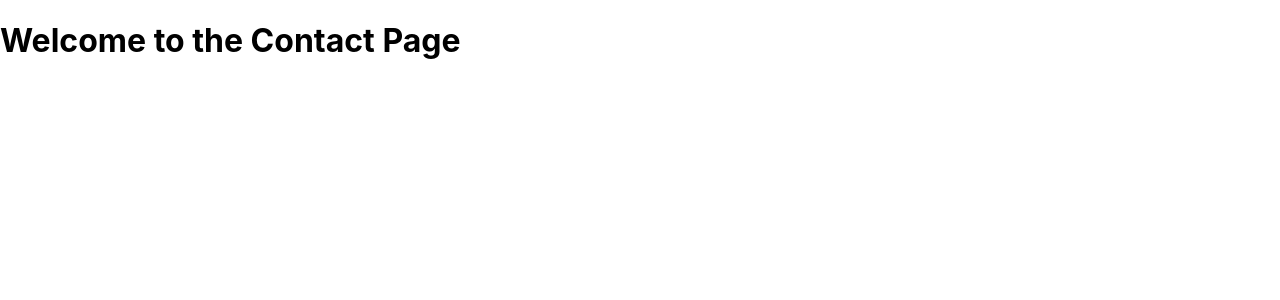
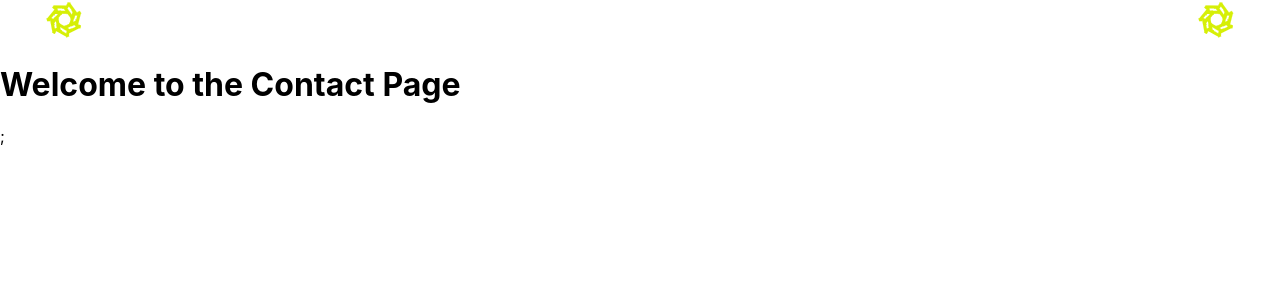
Before and after one commit to lucianboatright/DruidsStudios, a React (Create React App) app: page /contact in a window 1280 px wide. Shown: the top 300 px of the page. Built offline with nearby package versions, Linux system fonts and the light colour scheme.

Commit message:
uploading to deploy on netlify

```diff
--- a/src/pages/About/About.styles.tsx
+++ b/src/pages/About/About.styles.tsx
@@ -1 +1,13 @@
 import styled from 'styled-components'
+
+
+export const StyledIcons = styled.nav({
+  display: 'flex',
+  justifyContent: 'space-between',
+  alignItems: 'center',
+  width: '100%',
+
+  img: {
+    height: '40px',
+  },
+});
--- a/src/pages/About/About.tsx
+++ b/src/pages/About/About.tsx
@@ -1,4 +1,16 @@
+import { Link } from 'react-router-dom';
+import NavIcon from '../../assets/logos/ElementThree_Lime.svg'
+import { StyledIcons } from './About.styles';
 
 export default function Contact() {
-  return <h1>Welcome to the Contact Page</h1>;
+  return (
+    <>
+           <StyledIcons>
+                <Link to="/" style={{ margin: '0 1rem' }}><img src={NavIcon} alt='Lgog' /></Link>
+            <Link to="/" style={{ margin: '0 1rem' }}><img src={NavIcon} alt='Lgog' /></Link>
+        </StyledIcons>
+    <h1>Welcome to the Contact Page</h1>;
+    </>
+  )
+
 }
--- a/src/pages/Builds/Builds.styles.tsx
+++ b/src/pages/Builds/Builds.styles.tsx
@@ -1 +1,13 @@
 import styled from 'styled-components'
+
+
+export const StyledIcons = styled.nav({
+  display: 'flex',
+  justifyContent: 'space-between',
+  alignItems: 'center',
+  width: '100%',
+
+  img: {
+    height: '40px',
+  },
+});
--- a/src/pages/Builds/Builds.tsx
+++ b/src/pages/Builds/Builds.tsx
@@ -1,4 +1,7 @@
+import { Link } from 'react-router-dom';
 import ProductComponent from '../../Components/ProductComponent/ProductComponent';
+import NavIcon from '../../assets/logos/ElementThree_Lime.svg'
+import { StyledIcons } from './Builds.styles';
 
 const items = [
   { id: 1, company: 'Apple', details: 'iLorem ipsum dolor sit amet, consectetur adipiscing elit, sed do eiusmod tempor incididunt ut labore et dolore magna aliqua. Ut enim ad minim veniam, quis nostrud exercitation ullamco laboris nisi ut aliquip ex ea commodo consequat. Duis aute irure dolor in reprehenderit in voluptate velit esse cillum dolore eu fugiat nulla pariatur. Excepteur sint occaecat cupidatat non proident, sunt in culpa qui officia deserunt mollit anim id est laborum.', content: 'A high-end smartphone.' },
@@ -10,6 +13,10 @@ const items = [
 export default function Builds() {
   return (
     <>
+       <StyledIcons>
+                <Link to="/" style={{ margin: '0 1rem' }}><img src={NavIcon} alt='Lgog' /></Link>
+            <Link to="/" style={{ margin: '0 1rem' }}><img src={NavIcon} alt='Lgog' /></Link>
+        </StyledIcons>
       <ProductComponent items={items} />
     </>
   );
--- a/src/pages/Contact/Contact.styles.tsx
+++ b/src/pages/Contact/Contact.styles.tsx
@@ -1 +1,13 @@
 import styled from 'styled-components'
+
+
+export const StyledIcons = styled.nav({
+  display: 'flex',
+  justifyContent: 'space-between',
+  alignItems: 'center',
+  width: '100%',
+
+  img: {
+    height: '40px',
+  },
+});
--- a/src/pages/Contact/Contact.tsx
+++ b/src/pages/Contact/Contact.tsx
@@ -1,4 +1,16 @@
+import { Link } from 'react-router-dom'
+import NavIcon from '../../assets/logos/ElementThree_Lime.svg'
+import { StyledIcons } from './Contact.styles'
+
 
 export default function Contact() {
-  return <h1>Welcome to the Contact Page</h1>;
+  return (
+    <>
+               <StyledIcons>
+                <Link to="/" style={{ margin: '0 1rem' }}><img src={NavIcon} alt='Lgog' /></Link>
+            <Link to="/" style={{ margin: '0 1rem' }}><img src={NavIcon} alt='Lgog' /></Link>
+        </StyledIcons>
+      <h1>Welcome to the Contact Page</h1>;
+    </>
+  )
 }
```
